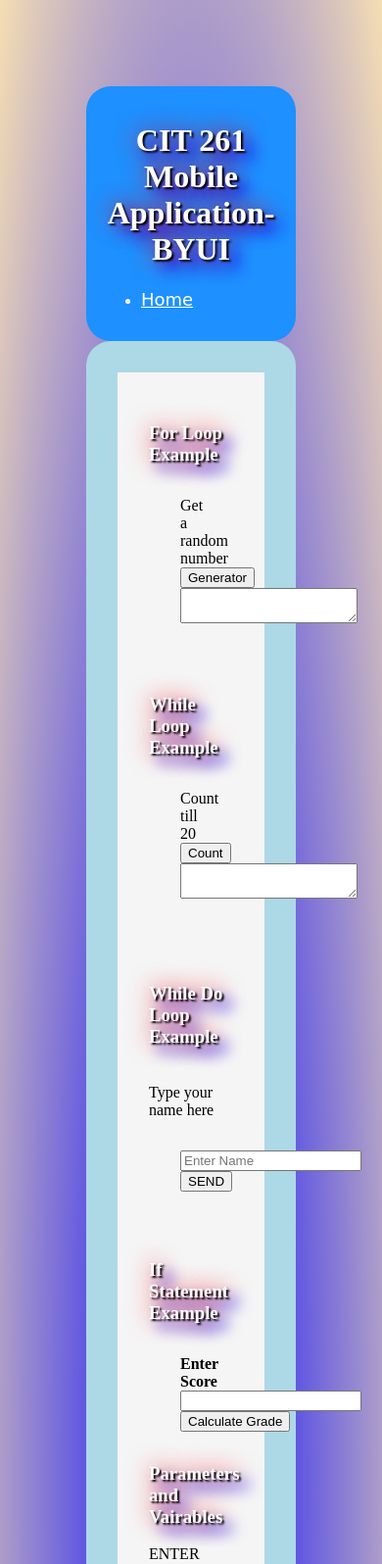
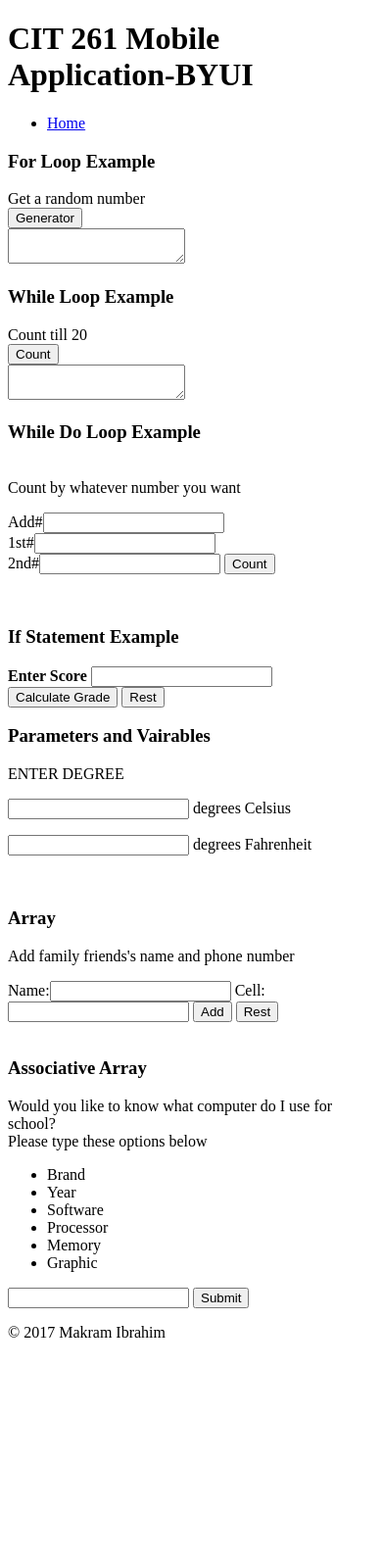
Before and after one commit to makramibrahim/CIT-261, a plain HTML site: page page2.html in a window 390 px wide. Shown: the top 1596 px of the page at 98% size. After the commit the page ends 1377 px from the top, so only its background shows below. Drawn offline with Linux system fonts and the light colour scheme.

Commit message:
Add files via upload

```diff
--- a/page2.html
+++ b/page2.html
@@ -4,84 +4,6 @@
  <title>CIT 261 Course</title>
  <meta charset="UTF-8">
  <meta name="viewport" content="width=device-width, initial-scale=1.0">
- <style>
-header{
-background-color: dodgerblue;
-padding: 1em;
-color: white;
-text-align: center;
-border-radius: 25px;
-
-}
-
-h1,
-h2,
-h3,
-h4,
-h5,
-h6
- {
-   color: white;
-   text-shadow: 2px 2px 2px black, 0 0 25px red, 10px 10px 15px blue;
-}
-
-
-body{
- background-image:radial-gradient(blue, wheat);
- padding: 5em;
-}
-
-.mainPage{
-text-align:left;
-padding: 2em;
-border: 2em solid lightblue;
-background-color: whitesmoke;
-min-height: 100%;
-border-radius: 25px;
-
-}
-
-p{
-margin: 2em;
-}
-
-ul li{
-text-decoration: none;
- text-align: left;
-}
-
-a li{
- text-decoration: none;
- text-align: left;
-}
-
-
-a:link {
-  color: white;
-  font-family: cursive;
-  font-size: 18px;
-}
-
-a:visited {
-   color: white;
-   text-decoration: none;
-
-}
-
-a:hover {
-   color: lightblue;
-}
-
-footer{
-background-color: dodgerblue;
-color: white;
-text-align: center;
-padding: 1em;
-border-radius: 25px;
-text-shadow: 2px 2px 2px black, 0 0 25px red, 10px 10px 15px blue;
-}
-
-</style>
 
 <script type="text/javascript">
 
@@ -119,18 +41,27 @@ function whileLoop(){
   document.getElementById("whileloop").innerHTML = text;
 }
 
-/**********************While Loop*********************/
-function whileDoLoop(){
-  var name = "";
-   document.getElementById("doInput").value;
+/**********************While Do Loop*********************/
+function whileDoLoop() {
+    var inputNumber = parseFloat(document.getElementById('inputNumber').value);
 
-  do
-  {
-    alert("Hi, are you lost");
-  }
-  while(name)
-  document.getElementById("whiledoloop").value = name + alert;
+    var input1 = parseFloat(document.getElementById('input1').value);
+    var input2 = parseFloat(document.getElementById('input2').value);
+
+     var outputDoLoop = " ";
+    do {
+        if (input1 + inputNumber >= input2) {
+            break;
+        }
+        else {
+            input1 += inputNumber;
+            outputDoLoop += input1 + " ";
+        }
+    } while (input1 < input2)
+
+  document.getElementById("outputDo").innerHTML= outputDoLoop;
 }
+
 
 /********************IF Statement********************/
 function process() {
@@ -192,6 +123,7 @@ function ifStatement(grade){
 
 function clearGrade(){
 
+  document.getElementById('enterGrade').value = "";
   document.getElementById("leGrade").innerHTML = "";
 
 }
@@ -216,26 +148,55 @@ function convert(degree){
 
 }
 
-/**********************Array*********************/
-function array(){
+/**********************Array*************************/
+ var names = new Array();
+ var phone = new Array();
 
-    var message = ", I would like to meet you one day!";
-    var text = document.getElementById("arrayInput").value;
-    document.getElementById("arrayDemo").value = "Hi " + text + message;
+function array() {
+
+  var inputArray1 = document.getElementById('inputArray1').value;
+  var inputArray2 = document.getElementById('inputArray2').value;
+
+    names.push(inputArray1);
+    document.getElementById("inputArray1").value = " ";
+
+
+    phone.push(inputArray2);
+    document.getElementById("inputArray2").value = " ";
+
+    document.getElementById("arrayDemo1").innerHTML = names + "  ";
+    document.getElementById("arrayDemo2").innerHTML = phone + "  ";
+}
+
+function clearArray() {
+  names = [];
+  phone = [];
+
+  document.getElementById("arrayDemo1").innerHTML = names;
+  document.getElementById("arrayDemo2").innerHTML = phone;
+
 
 }
 
-/**********************Array*********************/
+/**********************Associative Array*********************/
 function asArray(){
-   var name = document.getElementById("input1").value;
-   var age = document.getElementById("input2").value;
-   var address = document.getElementById("input3").value;
-   var state = document.getElementById("input4").value;
-   var zip = document.getElementById("input5").value;
-   document.getElementById("demo").value = name + " " + age + " " + address + " " + state + " " + zip;
+  var asInput = document.getElementById('asArrayinput').value;
+
+  var computer = {
+    Brand:"Apple MacBook Pro 15\"",
+    Year:"Mid 2015",
+    Software: "macOS Sierra V.10.12.3(Latest update!)",
+    Processor:"2.5 GHz Intel Core i7",
+    Memory:"16 GB 1600 MHz DD3",
+    Graphic:"Intel 1.5GB & AMD Radeon 2G R9 M370X",
+  }
+
+    document.getElementById('asArrayOutput').innerHTML = computer[asInput];
+
 }
 
 </script>
+
 </head>
 <body>
   <header>
@@ -248,55 +209,82 @@ function asArray(){
  <div class="mainPage">
 
  <!--For Loop-->
+ <div class="forLoop">
 <h3>For Loop Example</h3>
 <p> Get a random number<br>
  <button type="button" onclick="forLoop()">Generator</button><br>
-<textarea id="forloop"></textarea></p><br/>
+<textarea id="forloop"></textarea></p>
+</div>
 
 <!--While Loop-->
+<div class="whileLoop">
 <h3>While Loop Example</h3>
 <p>Count till 20<br>
  <button type="button" onclick="whileLoop()">Count</button><br>
-<textarea id="whileloop"></textarea></p><br/>
+<textarea id="whileloop"></textarea></p>
+</div>
 
 <!--While Do Loop-->
+<div class="doLoop">
 <p><h3>While Do Loop Example</h3><br>
-Type your name here</p>
-<p><input id="doInput" placeholder="Enter Name"></input>
- <button type="button" onclick="whileDoLoop();">SEND</button></p><br>
+ Count by whatever number you want</p>
+  Add#<input type="input" id="inputNumber"><br>
+ 1st#<input type="input" id="input1"><br>
+ 2nd#<input type="input" id="input2">
+ <button type="button" onclick="whileDoLoop();">Count</button>
+ <div id="outputDo"></div>
+</p><br>
+</div>
 
 <!--If Statement-->
+<div class="ifStatement">
 <h3>If Statement Example</h3>
-<p><strong>Enter Score </strong>
-<input type="text" id="enterGrade" onchange="process();"
-onclick="clearGrade();">
-<input type =button value='Calculate Grade' onclick="process();"></p>
+<strong>Enter Score </strong>
+<input type="text" id="enterGrade" onclick="process();">
+<button type =button onclick="process();">Calculate Grade</button>
+<button type="button" onclick="clearGrade();">Rest</button>
 <div id="leGrade"></div>
+</div>
 
 <!--Parameters and Vairables-->
+<div class="parameters">
 <p><h3>Parameters and Vairables</h3>
 ENTER DEGREE</p>
 <p><input id="c" onkeyup="convert('C')"> degrees Celsius</p>
 <p><input id="f" onkeyup="convert('F')"> degrees Fahrenheit</p>
 <br>
+</div>
 
 <!--Array-->
+<div class="array">
  <h3>Array</h3>
- <p>Please enter your name?</p>
- <p><input id="arrayInput"></p>
- <p><button type="button" onclick="array();">Submit</button></p>
- <p><textarea id="arrayDemo"></textarea></p><br>
+ <p>Add family friends's name and phone number</p>
+  Name:<input type="input" id="inputArray1">
+  Cell:<input type="input" id="inputArray2">
+<button type="button" onclick="array();">Add</button>
+<button type="button" onclick="clearArray();">Rest</button>
+ <div id="arrayDemo1"></div>
+ <div id="arrayDemo2"></div>
+<br>
+</div>
 
 <!--Associative Array-->
+<div class="assArray">
  <h3>Associative Array</h3>
- <p>Please enter your info then submit</p>
- <p><input id="input1" placeholder="Enter Name"></input></p>
- <p><input id="input2" placeholder="Enter Age"></input></p>
- <p><input id="input3" placeholder="Address"></input></p>
- <p><input id="input4" placeholder="State"></input></p>
- <p><input id="input5" placeholder="Zip Code"></input></p>
- <p><button type="button" onclick="asArray();">Submit</button>
-<p><textarea id="demo"></textarea></p>
+ <p>Would you like to know what computer do I use for school?<br>
+ Please type these options below</p>
+    <ul>
+    <li>Brand</li>
+    <li>Year</li>
+    <li>Software</li>
+    <li>Processor</li>
+    <li>Memory</li>
+    <li>Graphic</li>
+    </ul>
+    <input type="input" id="asArrayinput">
+    <button type="button" onclick="asArray();">Submit</button>
+ <div id="asArrayOutput"></div>
+ </div>
 </p>
 </p>
 </div>
```
Also changed, not shown: page3.html (added, +121 -0 lines), page4.html (added, +48 -0 lines).
